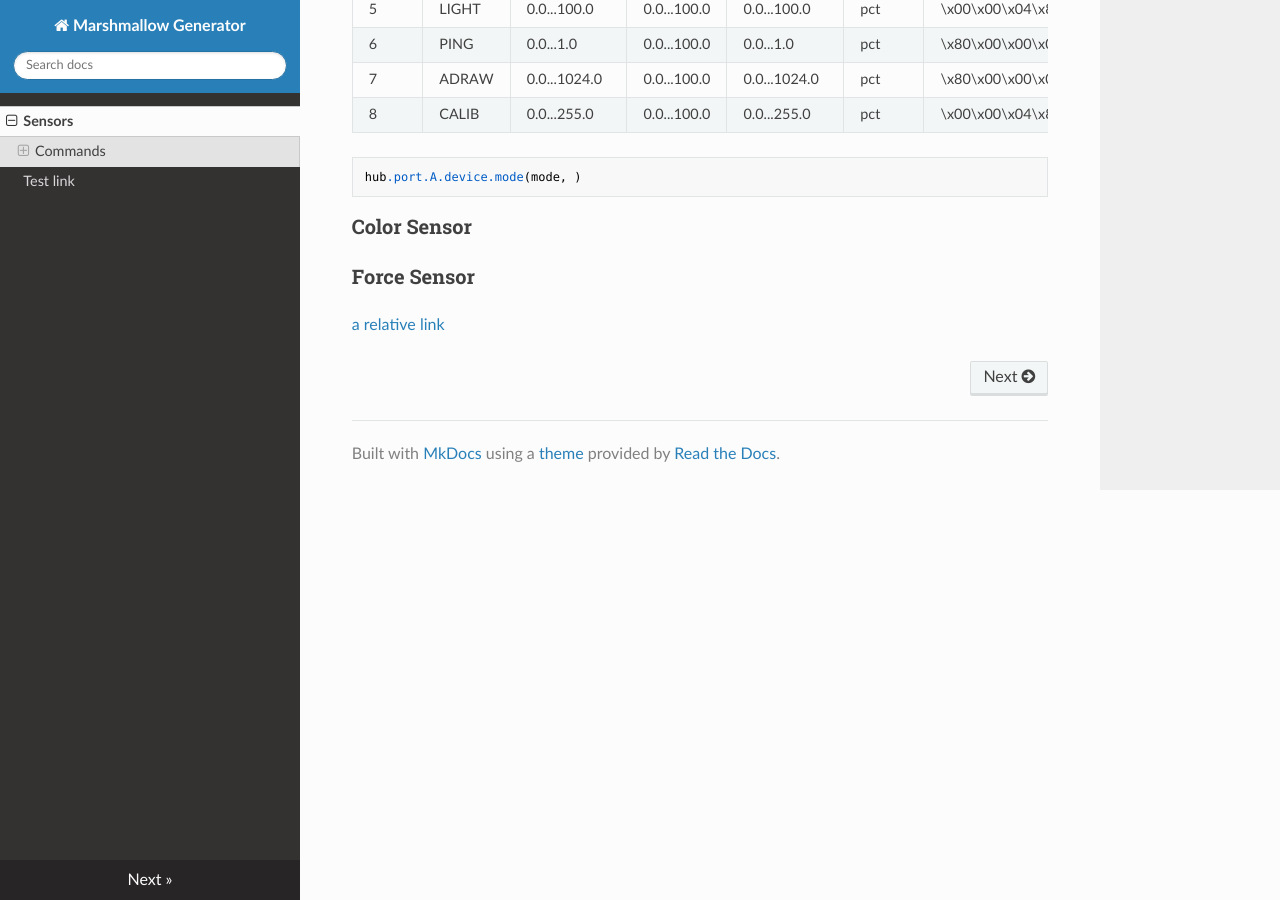
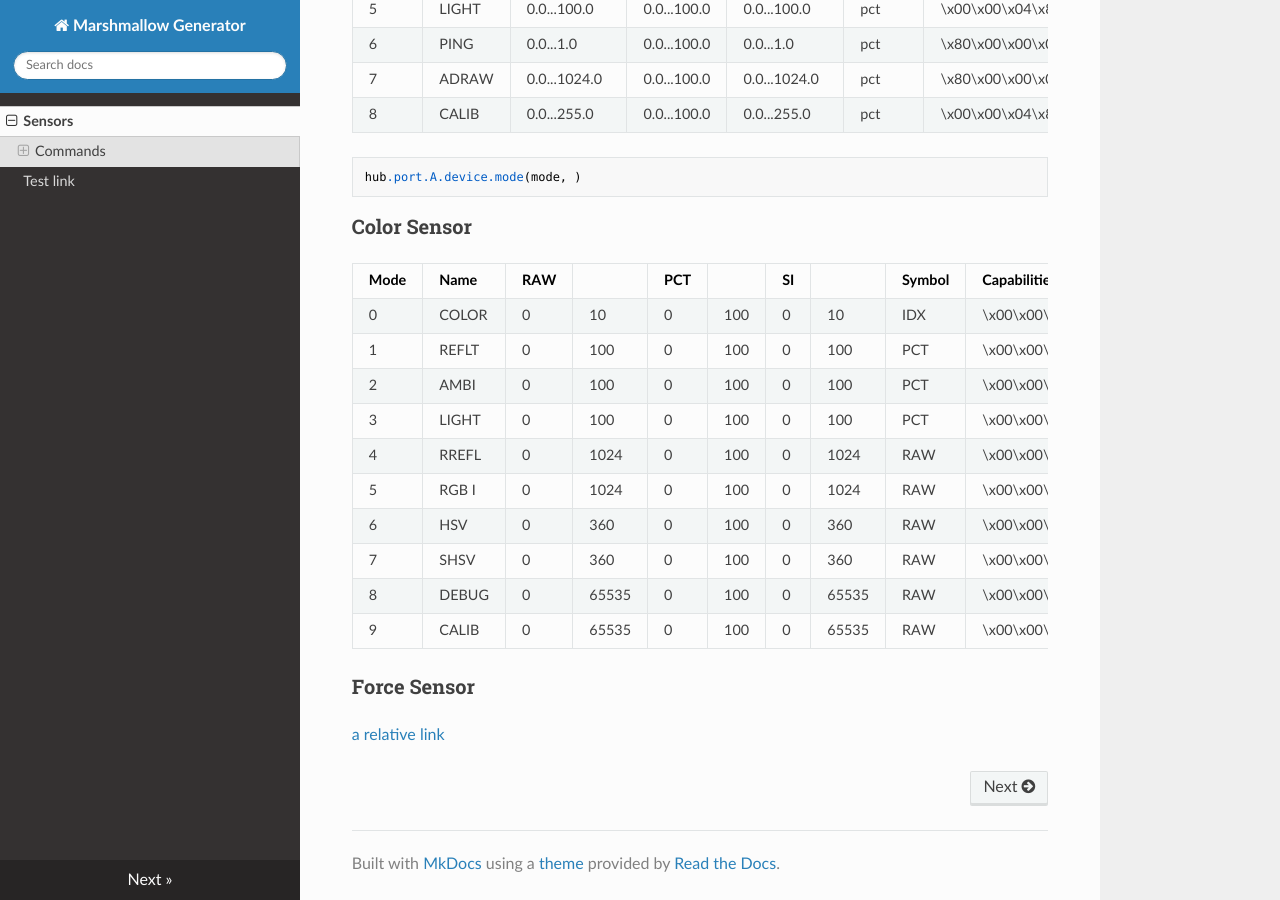
Before and after one commit to NStrijbosch/hub-module-notes, an MkDocs documentation site: the page built from docs/index.md, in a window 1280 px wide and 900 px high, scrolled down 1224 px. Built offline with MkDocs 1.6.1, drawn with Linux system fonts in a browser that asks for light colours; nearby versions of some CDN libraries.

Commit message:
added color sensor

```diff
--- a/docs/index.md
+++ b/docs/index.md
@@ -56,6 +56,20 @@ hub.port.A.device.mode(mode, )
 
 ### Color Sensor
 
+|Mode|Name |RAW |       |PCT|     |SI |     |Symbol|Capabilities?       |Datasets|Type|Figures|Decimals|
+|----|-----|---|------|---|------|---|------|------|--------------------|--------|----|-------|--------|
+|0   |COLOR|0  |10    |0  |100   |0  |10    |IDX   |\x00\x00\x00\x04\x84|1       |0   |2      |0       |
+|1   |REFLT|0  |100   |0  |100   |0  |100   |PCT   |\x00\x00\x00\x04\x84|1       |0   |3      |0       |
+|2   |AMBI |0  |100   |0  |100   |0  |100   |PCT   |\x00\x00\x00\x04\x84|1       |0   |3      |0       |
+|3   |LIGHT|0  |100   |0  |100   |0  |100   |PCT   |\x00\x00\x00\x04\x84|3       |0   |3      |0       |
+|4   |RREFL|0  |1024  |0  |100   |0  |1024  |RAW   |\x00\x00\x00\x04\x84|2       |1   |4      |0       |
+|5   |RGB I|0  |1024  |0  |100   |0  |1024  |RAW   |\x00\x00\x00\x04\x84|4       |1   |4      |0       |
+|6   |HSV  |0  |360   |0  |100   |0  |360   |RAW   |\x00\x00\x00\x04\x84|3       |1   |4      |0       |
+|7   |SHSV |0  |360   |0  |100   |0  |360   |RAW   |\x00\x00\x00\x04\x84|4       |1   |4      |0       |
+|8   |DEBUG|0  |65535 |0  |100   |0  |65535 |RAW   |\x00\x00\x00\x04\x84|4       |1   |4      |0       |
+|9   |CALIB|0  |65535 |0  |100   |0  |65535 |RAW   |\x00\x00\x00\x04\x84|7       |1   |5      |0       |
+
+
 
 ### Force Sensor
 
```
